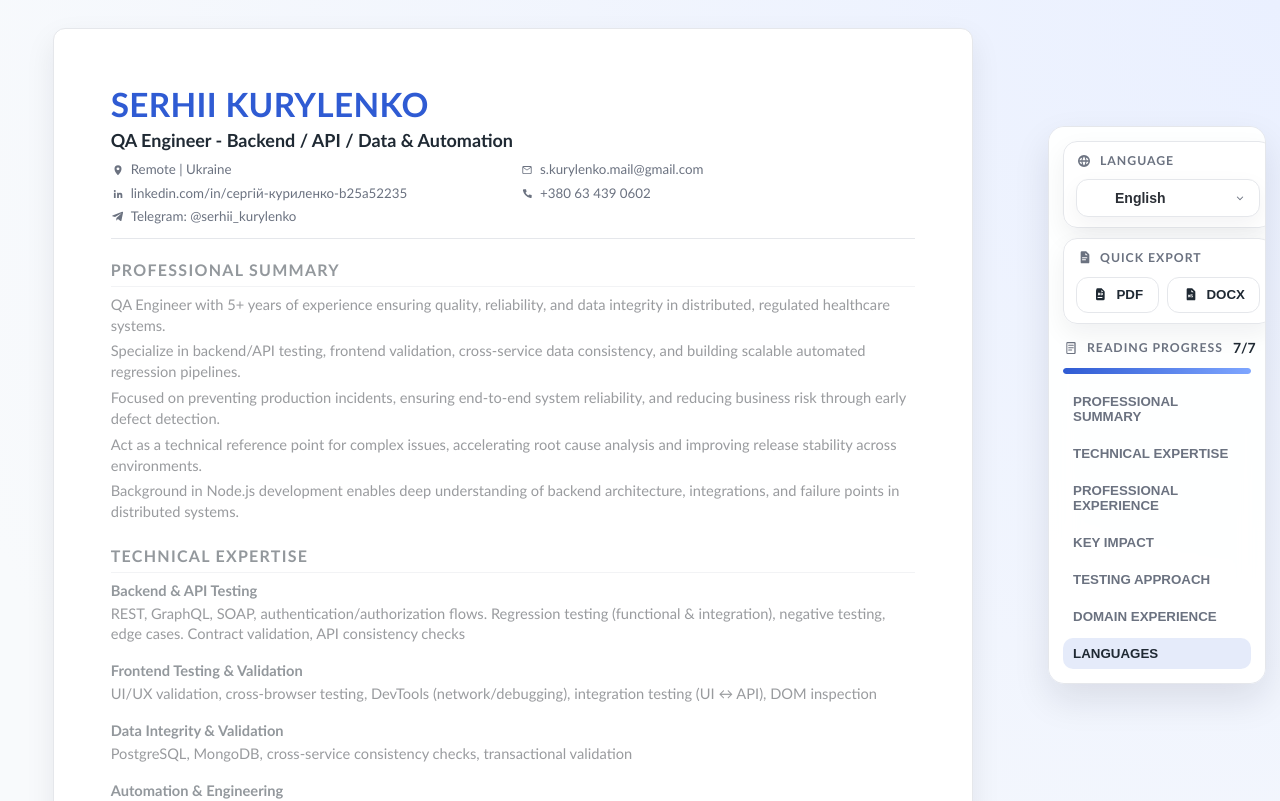
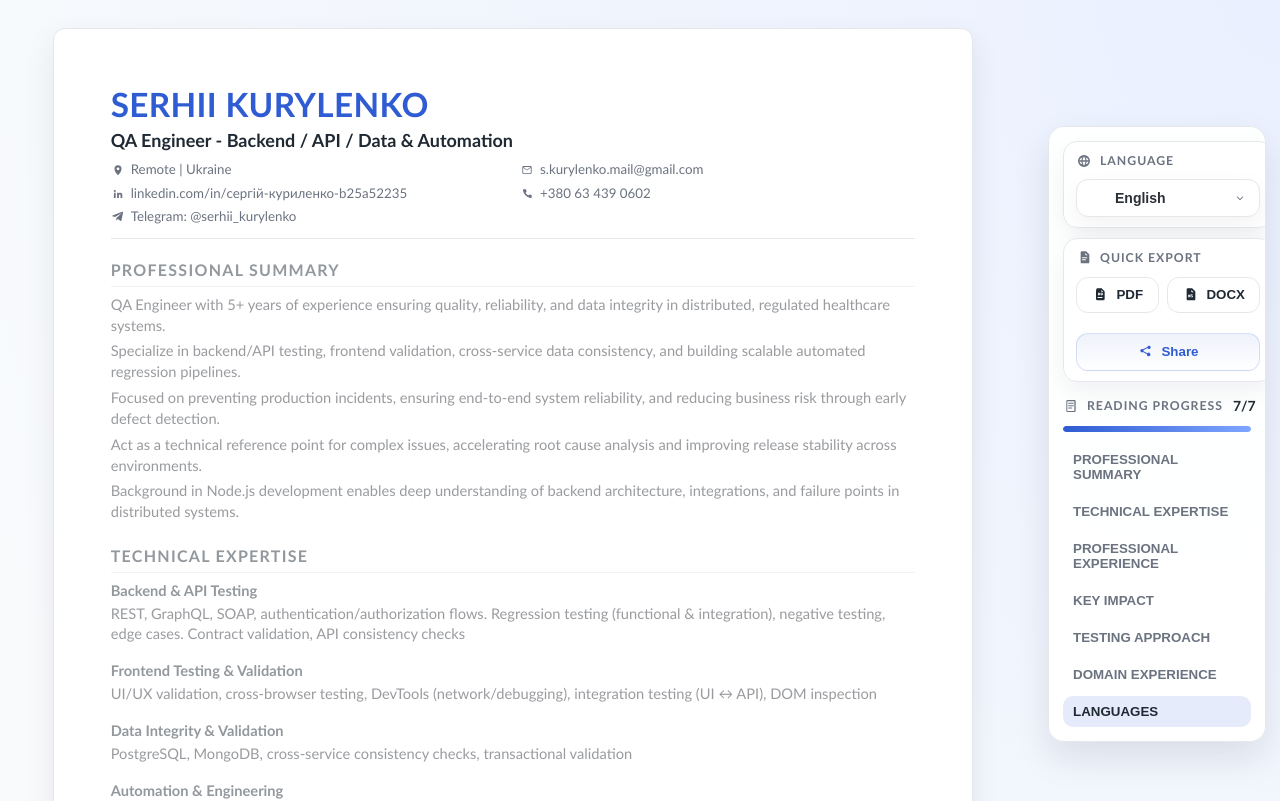
Before and after one commit to almightyWebDvlpr/my_cv, a React (Vite) app: page / in a window 1280 px wide. Shown: the top 801 px of the page. Built offline with nearby package versions, Linux system fonts and the light colour scheme.

Commit message:
add share button

```diff
--- a/src/App.css
+++ b/src/App.css
@@ -700,6 +700,37 @@ li::marker {
   cursor: wait;
 }
 
+.share-btn {
+  display: inline-flex;
+  align-items: center;
+  justify-content: center;
+  gap: 8px;
+  width: 100%;
+  margin-top: 10px;
+  border: 1px solid rgba(47, 91, 211, 0.18);
+  background: linear-gradient(180deg, rgba(47, 91, 211, 0.08) 0%, rgba(255, 255, 255, 0.98) 100%);
+  color: var(--name-blue);
+  border-radius: 12px;
+  padding: 10px 14px;
+  font-size: 10pt;
+  font-weight: 800;
+  cursor: pointer;
+  transition: border-color 0.2s ease, box-shadow 0.2s ease, transform 0.2s ease, color 0.2s ease;
+}
+
+.share-btn:hover,
+.share-btn:focus-visible {
+  border-color: rgba(47, 91, 211, 0.32);
+  box-shadow: 0 10px 24px rgba(15, 23, 42, 0.08);
+  outline: none;
+}
+
+.share-btn.is-success {
+  color: #185c37;
+  border-color: rgba(24, 92, 55, 0.18);
+  background: linear-gradient(180deg, rgba(24, 92, 55, 0.08) 0%, rgba(255, 255, 255, 0.98) 100%);
+}
+
 .analytics-badge {
   display: inline-flex;
   align-items: center;
--- a/src/App.jsx
+++ b/src/App.jsx
@@ -22,6 +22,9 @@ const ENGINE_UI = {
     analyticsUnavailable: 'Connect GoatCounter',
     analyticsLive: 'Live total pageviews',
     analyticsFallback: 'Waiting for GoatCounter',
+    share: 'Share',
+    shareReady: 'Shared',
+    shareCopied: 'Link copied',
   },
   uk: {
     language: 'Мова',
@@ -33,6 +36,9 @@ const ENGINE_UI = {
     analyticsUnavailable: 'Підключіть GoatCounter',
     analyticsLive: 'Загальна кількість переглядів',
     analyticsFallback: 'Очікування відповіді GoatCounter',
+    share: 'Поділитися',
+    shareReady: 'Поширено',
+    shareCopied: 'Посилання скопійовано',
   },
 }
 
@@ -45,6 +51,7 @@ const ToolbarIcon = ({ name }) => {
     doc: <path d="M7 3.75A1.75 1.75 0 0 1 8.75 2h5.94c.46 0 .9.18 1.23.5l3.58 3.58c.32.33.5.77.5 1.23v10.94A1.75 1.75 0 0 1 18.25 20h-9.5A1.75 1.75 0 0 1 7 18.25V3.75Zm7 .75v2.75c0 .41.34.75.75.75h2.75L14 4.5ZM9.2 15.5h1.14c1.13 0 1.86-.69 1.86-1.86 0-1.16-.73-1.84-1.86-1.84H9.2v3.7Zm1.08-2.84c.48 0 .78.34.78.98 0 .66-.3 1.01-.78 1.01h-.06v-1.99h.06Zm2.51 2.84h1.9c1.02 0 1.66-.55 1.66-1.42 0-.87-.64-1.4-1.66-1.4h-.88v-.88h2.17V10.9h-3.19v4.6Zm1.02-.86v-1.1h.76c.42 0 .66.21.66.55 0 .35-.24.55-.66.55h-.76Z" />,
     progress: <path d="M5 4.75A1.75 1.75 0 0 1 6.75 3h10.5A1.75 1.75 0 0 1 19 4.75v14.5A1.75 1.75 0 0 1 17.25 21H6.75A1.75 1.75 0 0 1 5 19.25V4.75Zm1.5.25v14.5h10.5V5H6.5Zm2 2.25h7a.75.75 0 0 1 0 1.5h-7a.75.75 0 0 1 0-1.5Zm0 3.5h7a.75.75 0 0 1 0 1.5h-7a.75.75 0 0 1 0-1.5Zm0 3.5h4.5a.75.75 0 0 1 0 1.5H8.5a.75.75 0 0 1 0-1.5Z" />,
     views: <path d="M12 5c5.23 0 9.27 4.11 10 6.99C21.27 14.89 17.23 19 12 19s-9.27-4.11-10-7.01C2.73 9.11 6.77 5 12 5Zm0 2c-3.87 0-7.02 2.88-7.87 5 .85 2.12 4 5 7.87 5s7.02-2.88 7.87-5c-.85-2.12-4-5-7.87-5Zm0 1.75A3.25 3.25 0 1 1 8.75 12 3.25 3.25 0 0 1 12 8.75Zm0 1.5A1.75 1.75 0 1 0 13.75 12 1.75 1.75 0 0 0 12 10.25Z" />,
+    share: <path d="M15.5 5a2.5 2.5 0 1 1 .22 1.03l-6.07 3.22a2.5 2.5 0 0 1 0 1.5l6.07 3.22a2.5 2.5 0 1 1-.7 1.3l-6.07-3.23a2.5 2.5 0 1 1 0-4.08l6.07-3.23A2.49 2.49 0 0 1 15.5 5Z" />,
   }
 
   return (
@@ -239,6 +246,7 @@ export default function App() {
   const [isOwnerModeActive] = useState(getInitialOwnerMode)
   const [analyticsValue, setAnalyticsValue] = useState(getInitialAnalyticsCount)
   const [isAnalyticsLoading, setIsAnalyticsLoading] = useState(Boolean(GOATCOUNTER_JSON_URL) && getInitialOwnerMode() && !getInitialAnalyticsCount())
+  const [shareStatus, setShareStatus] = useState('idle')
   const visibleResumeRef = useRef(null)
   const sectionNodesRef = useRef({})
   const navLockTimerRef = useRef(null)
@@ -261,6 +269,42 @@ export default function App() {
 
   const activeIndex = Math.max(0, navItems.findIndex((item) => item.id === activeSection))
   const progressPercent = navItems.length ? ((activeIndex + 1) / navItems.length) * 100 : 0
+
+  const handleShare = useCallback(async () => {
+    const shareUrl = window.location.href
+    const shareTitle = current.ui.seoTitle
+
+    try {
+      if (navigator.share) {
+        await navigator.share({
+          title: shareTitle,
+          url: shareUrl,
+        })
+        setShareStatus('shared')
+      } else if (navigator.clipboard?.writeText) {
+        await navigator.clipboard.writeText(shareUrl)
+        setShareStatus('copied')
+      } else {
+        const input = document.createElement('input')
+        input.value = shareUrl
+        document.body.appendChild(input)
+        input.select()
+        document.execCommand('copy')
+        document.body.removeChild(input)
+        setShareStatus('copied')
+      }
+    } catch (error) {
+      if (error?.name === 'AbortError') return
+      setShareStatus('copied')
+    }
+  }, [current.ui.seoTitle])
+
+  useEffect(() => {
+    if (shareStatus === 'idle') return undefined
+
+    const timer = window.setTimeout(() => setShareStatus('idle'), 1800)
+    return () => window.clearTimeout(timer)
+  }, [shareStatus])
 
   const registerSection = useCallback((id, node) => {
     if (!id) return
@@ -540,6 +584,10 @@ export default function App() {
                 <span>{current.ui.exportDocx}</span>
               </button>
             </div>
+            <button className={`share-btn ${shareStatus !== 'idle' ? 'is-success' : ''}`.trim()} type="button" onClick={handleShare}>
+              <ToolbarIcon name="share" />
+              <span>{shareStatus === 'shared' ? ui.shareReady : shareStatus === 'copied' ? ui.shareCopied : ui.share}</span>
+            </button>
           </div>
         </div>
 
```
